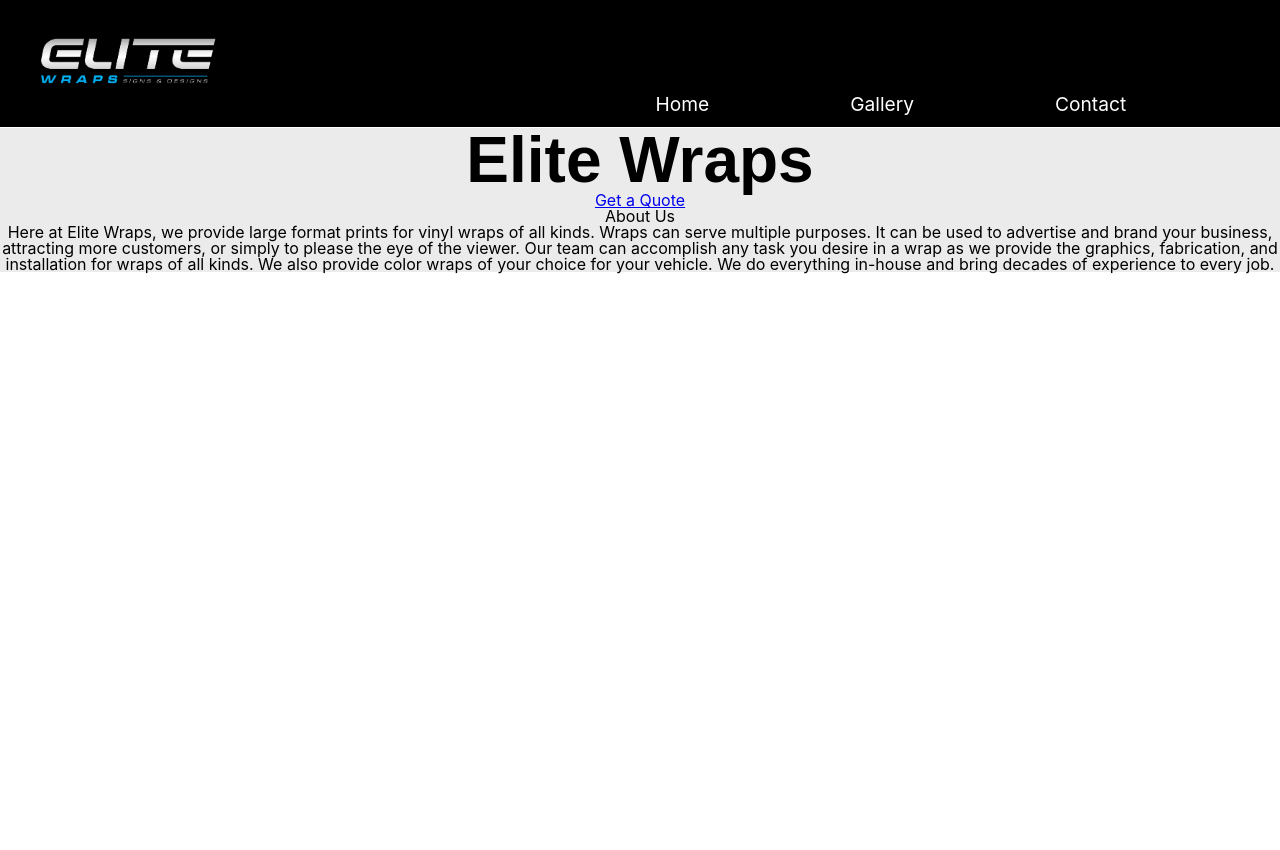
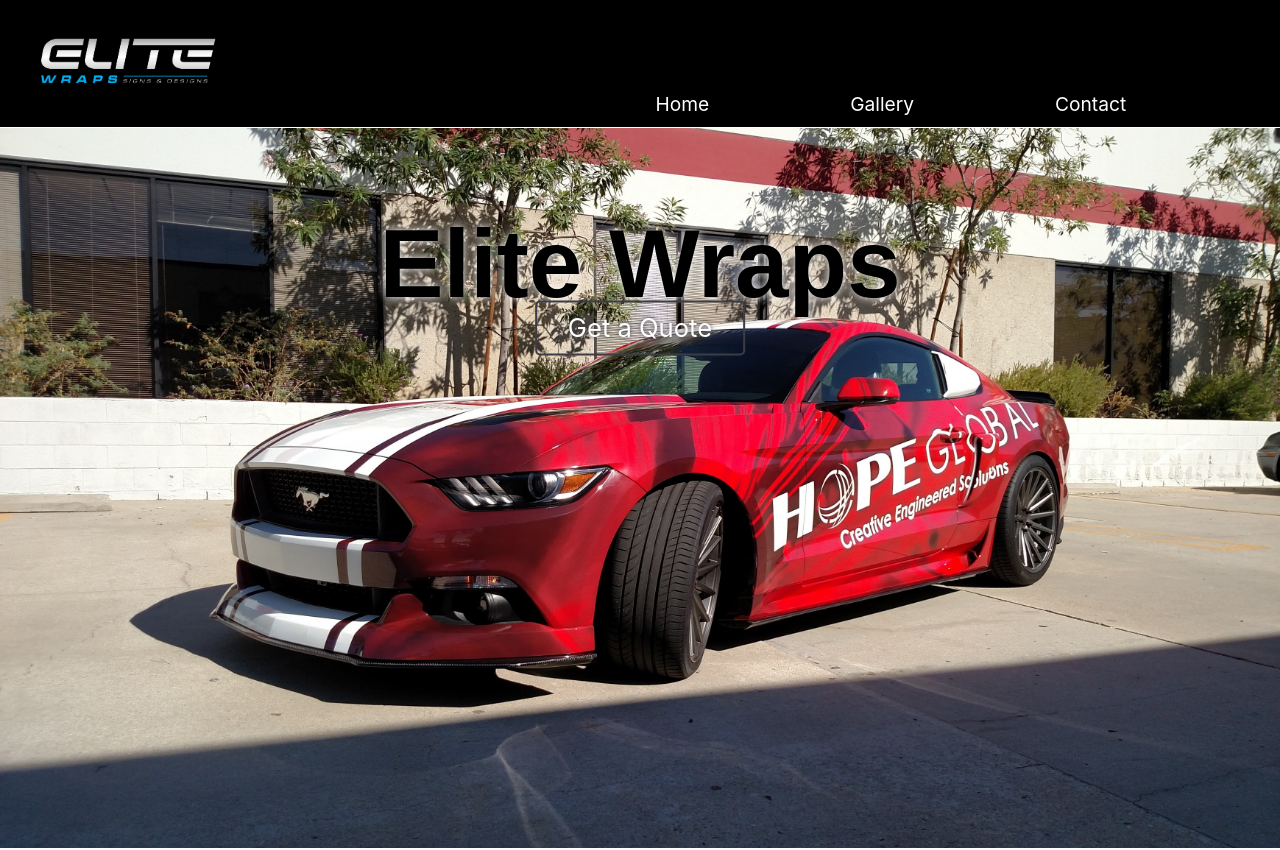
Before and after one commit to McTrip777/EliteWraps, a React (Create React App) app: page / in a window 1280 px wide. Shown: the top 850 px of the page. Before the commit the page ends 800 px from the top, so only its background shows below. Built offline with nearby package versions, Linux system fonts and the light colour scheme.

Commit message:
home page
added styles and image to home page

```diff
--- a/src/App.css
+++ b/src/App.css
@@ -1,5 +1,6 @@
 .container {
   text-align: center;
+  /* height: 200vh; */
 }
 .container .routes{
   margin-top: 7em;
--- a/src/components/Home.jsx
+++ b/src/components/Home.jsx
@@ -2,14 +2,15 @@
 // import Carousel from './Carousel'
 import { Link } from 'react-router-dom'
 import "../styles/home.css"
+import mustang from '../images/mustangWrap.jpeg'
 
 const Home = () => {
     return (
         <div className="homeContainer">
             <header className="head">
+                <img src={mustang} alt="ford mustang wrap" />
                 <h2 className="headTitle">Elite Wraps</h2>
                 <Link to="/contact" className="titleButton" >Get a Quote</Link>
-                {/* <Carousel /> */}
             </header>
             <section className="about">
                 <h4 className="aboutEW">About Us</h4>
--- a/src/components/Navbar.jsx
+++ b/src/components/Navbar.jsx
@@ -1,11 +1,30 @@
-import React from 'react'
+import React, { useState, useEffect } from 'react'
 import { Link } from 'react-router-dom'
 import logo from '../images/Elite_Wraps_Logo.png'
 import '../styles/navbar.css'
 
+
+
 function Navbar() {
+    const [nav, setNav] = useState("navbar")
+
+    const listenScrollEvent = (event) => {
+    if (window.scrollY < 140) {
+        return setNav("navbar")
+    } else if (window.scrollY > 138) {
+        return setNav("navbar2")
+    }
+    }
+
+    useEffect(() => {
+    window.addEventListener('scroll', listenScrollEvent);
+
+    return () =>
+        window.removeEventListener('scroll', listenScrollEvent);
+    }, []);
+
     return (
-        <div className="navbar">
+        <div className={nav}>
             <Link className="homeLogo" to="/">
                 <img src={logo} alt="Elite Wraps Logo"/>
             </Link>
--- a/src/index.js
+++ b/src/index.js
@@ -1,14 +1,14 @@
 import React from 'react';
-import ReactDOM from 'react-dom';
+import ReactDOM from 'react-dom/client';
 import { BrowserRouter as Router } from 'react-router-dom'
 import App from './App';
 import './index.css';
 
-ReactDOM.render(
+const root = ReactDOM.createRoot(document.getElementById("root"));
+root.render(
   <Router>
-    <React.StrictMode>
-      <App />
-    </React.StrictMode>
-  </Router>,
-  document.getElementById('root')
+  <React.StrictMode>
+    <App />
+  </React.StrictMode>
+  </Router>
 );
--- a/src/styles/home.css
+++ b/src/styles/home.css
@@ -1,26 +1,54 @@
 .homeContainer{
     width: 100vw;
-    background-color: #ebebeb;
+    height: 100vh;
     margin-top: 8em;
 }
 .homeContainer .head{
-    /* height: 100vh; */
-    display: flex;
-    flex-direction: column;
-    justify-content: center;
+    height: 100%;
     align-items: center;
     position: relative;
 }
+.homeContainer img{
+    width:100%;
+    position: absolute;
+    top:0;
+    left:0;
+    z-index: -1;
+}
 .homeContainer .head .headTitle{
-    font-size: 4em;
-    font-weight:900;
-    font-family:Arial, Helvetica, sans-serif
+    color: black;
+    text-shadow: 0 0 10px white;
+    font-family: 'Teko', sans-serif;
+    font-weight: 700;
+    font-size: 6em;
+    text-align: center;
+    position: absolute;
+    z-index: 10;
+    top: 17%;
+    left:50%;
+    transform: translate(-50%, -50%);
 }
 .homeContainer .head .titleButton{
-
+    padding: .5em 1.2em;
+    font-size: 1.6em;
+    cursor: pointer;
+    border: 2px solid #3c3c44;
+    border-radius: 5px;
+    user-select: none;
+    position: absolute;
+    z-index: 10;
+    top: 25%;
+    left:50%;
+    transform: translate(-50%, -50%);
+    text-decoration: none;
+    color: white;
+    text-shadow: 0 0 5px #3c3c44;
+}
+.homeContainer .head .titleButton:hover{
+    background-color: blue;
 }
 .homeContainer .about{
-
+    position: relative;
 }
 .homeContainer .about .aboutEW{
 
--- a/src/styles/navbar.css
+++ b/src/styles/navbar.css
@@ -13,6 +13,25 @@
     border-bottom: 1px solid white;
     position: fixed;
     top:0;
+    left:0;
+}
+.navbar2{
+    padding:.8em;
+    /* background: rgba(68, 68, 68, .8); */
+    background: rgb(0, 0, 0);
+    display: flex;
+    justify-content: space-between;
+    position: fixed;
+    width: 100vw;
+    min-height: 8em;
+    max-height: 8em;
+    box-sizing: border-box;
+    z-index: 100;
+    border-bottom: 1px solid white;
+    position: fixed;
+    top:0;
+    left:0;
+    opacity: .7;
 }
 a img{
     /* margin:2em 0 2em 2em  */
@@ -34,6 +53,11 @@
 
 @media (max-width:800px){
     .navbar{
+        flex-direction: column;
+        align-items: center;
+        padding:.3em;
+    }
+    .navbar2{
         flex-direction: column;
         align-items: center;
         padding:.3em;
```
Also changed, not shown: src/images/mustangWrap.jpeg (added).
